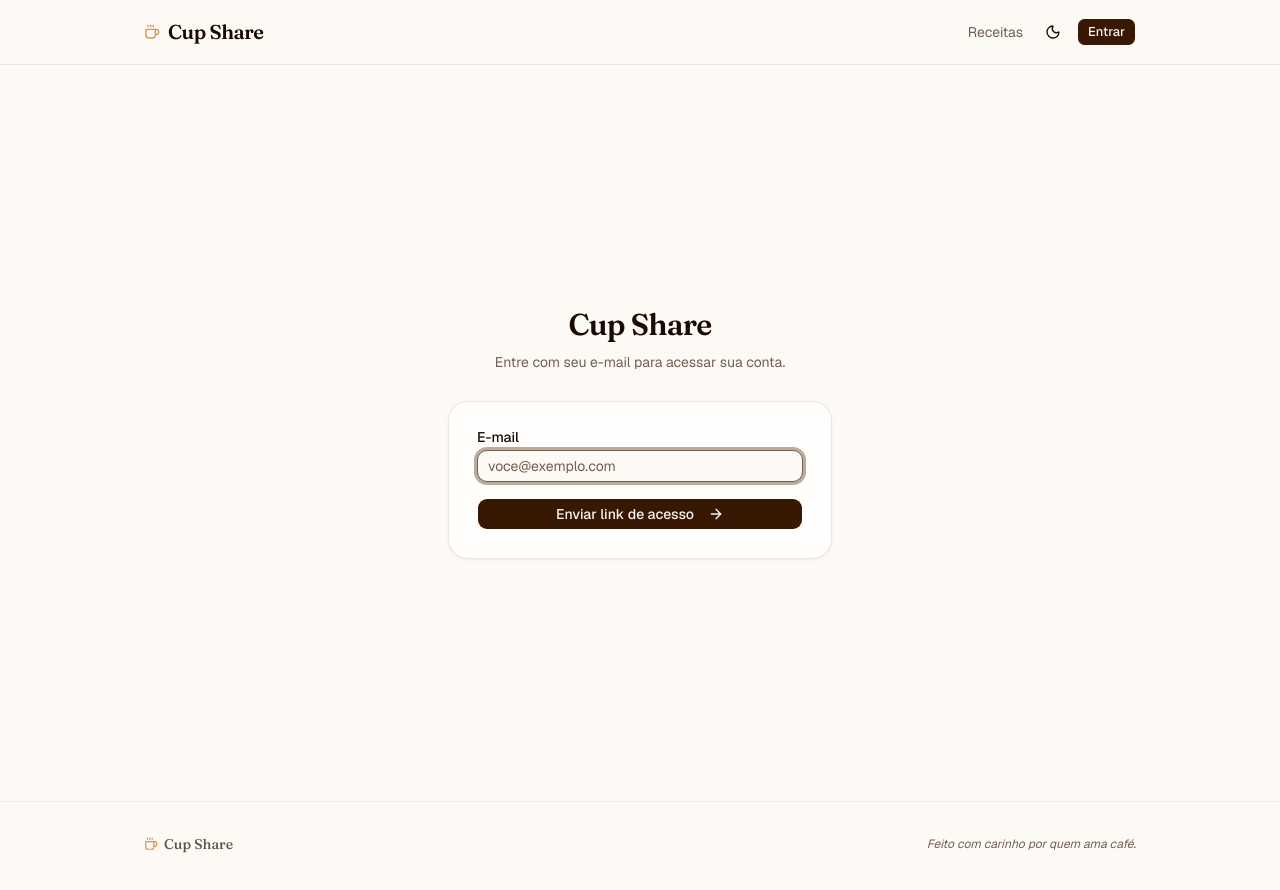
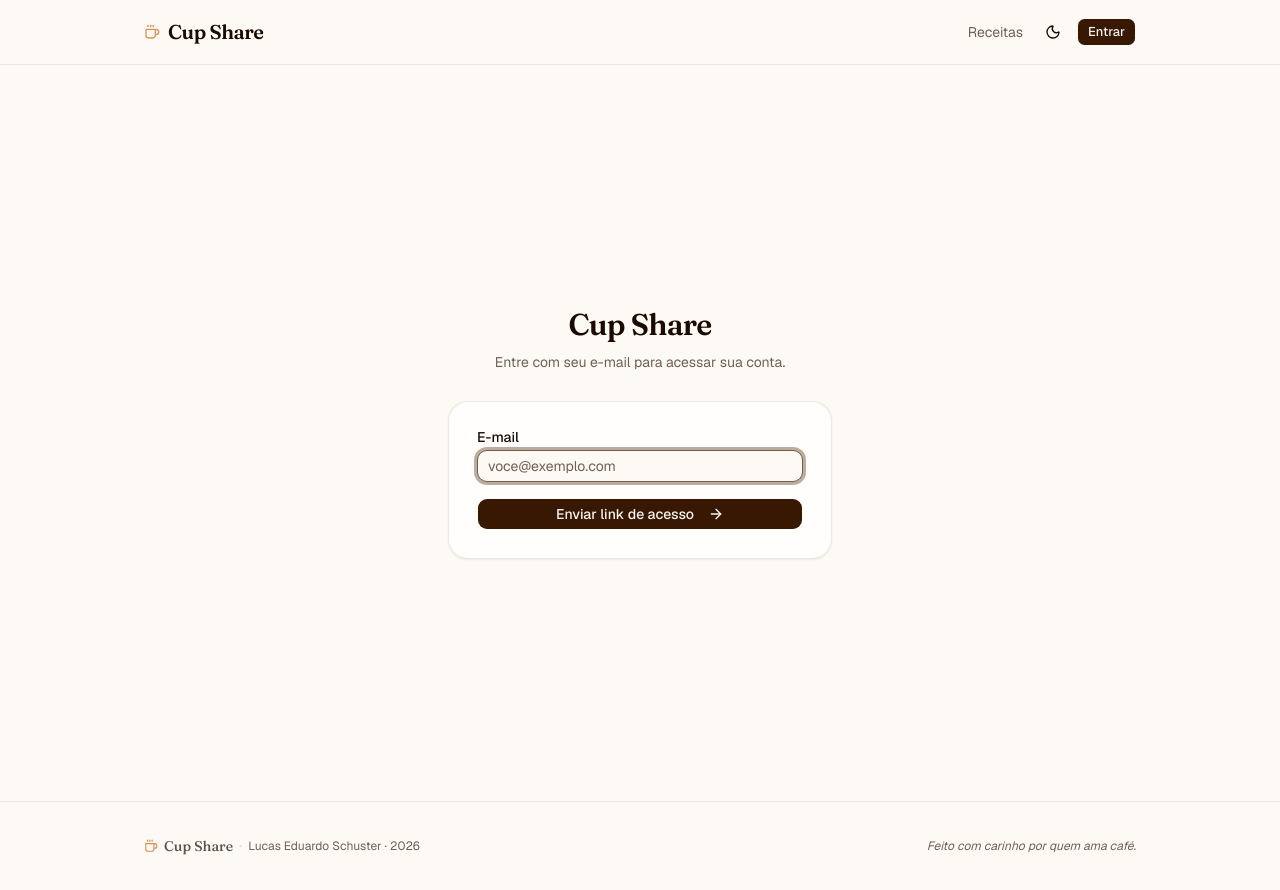
Before and after one commit to LucasESchuster/cup-share-app, a Next.js app: page /entrar in a window 1280 px wide. Built offline with nearby package versions, Linux system fonts and the light colour scheme; no server answers.

Commit message:
feat: add developer credit to footer

```diff
--- a/components/layout/Footer.tsx
+++ b/components/layout/Footer.tsx
@@ -7,6 +7,8 @@ export function Footer() {
         <div className="flex items-center gap-1.5">
           <Coffee className="h-3.5 w-3.5 text-amber" />
           <span className="font-heading text-sm font-medium text-foreground/70">Cup Share</span>
+          <span className="text-border/70">·</span>
+          <span className="text-xs text-muted-foreground">Lucas Eduardo Schuster · {new Date().getFullYear()}</span>
         </div>
         <p className="text-xs text-muted-foreground italic">Feito com carinho por quem ama café.</p>
       </div>
```
